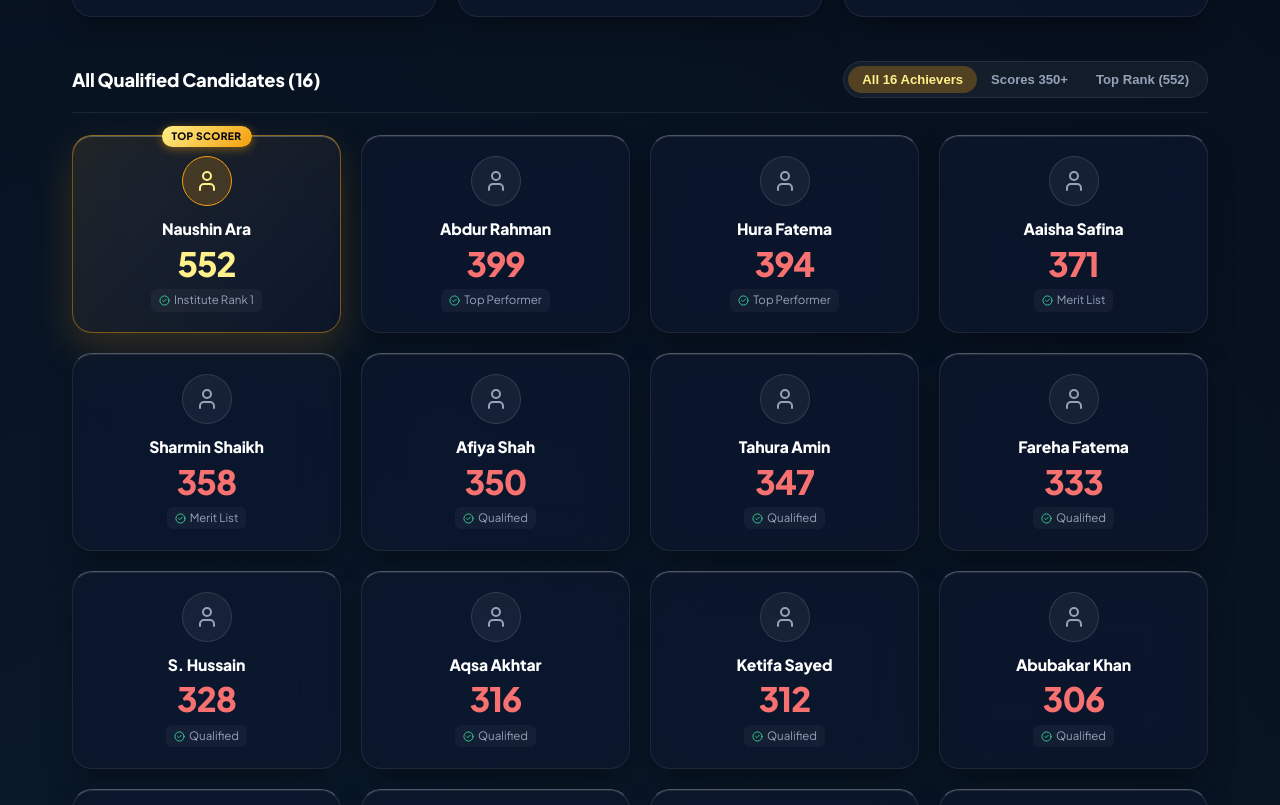
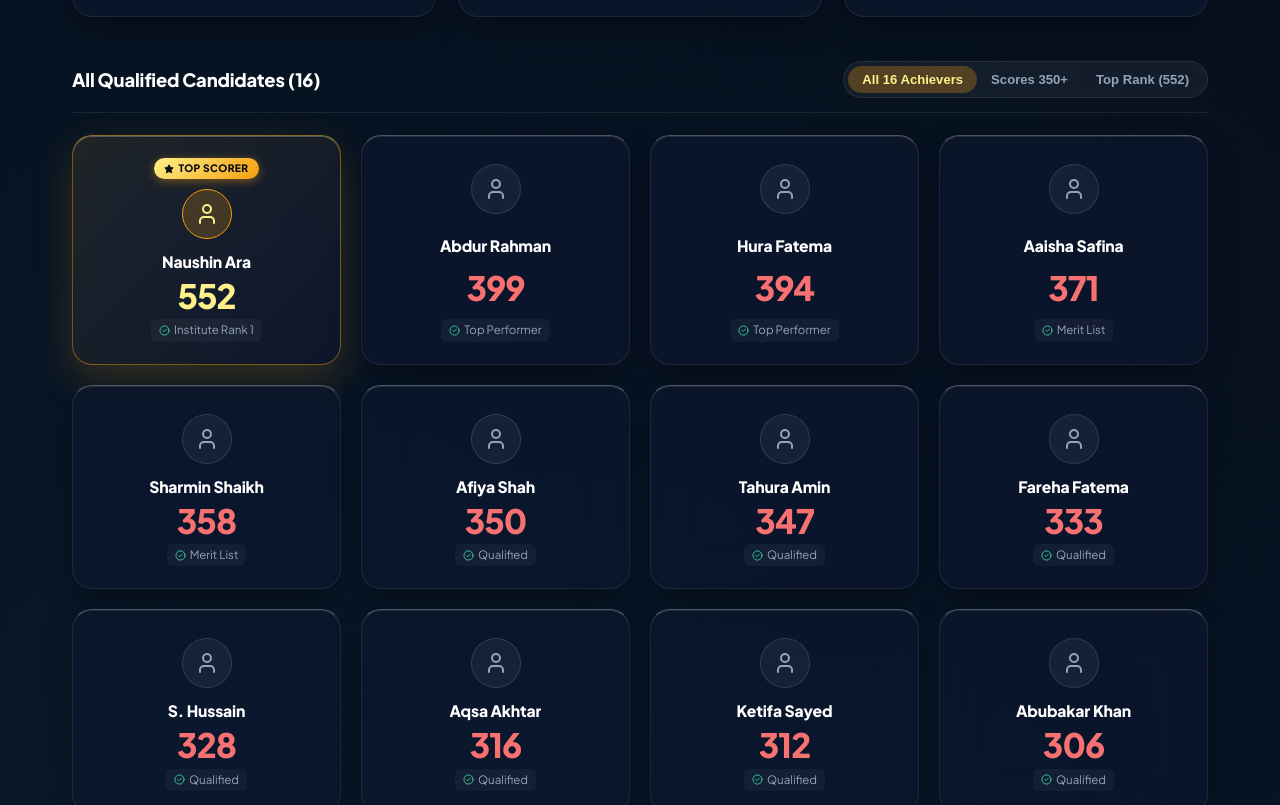
Before and after one commit to SayyedAquib/scimee, a React (Vite) app: page / in a window 1280 px wide. Shown: the part 1495-2300 px from the top of the page. Built offline with nearby package versions, Linux system fonts and the light colour scheme.

Commit message:
fix(ui): contain TOP SCORER badge inside student card and elevate navbar z-index

```diff
--- a/src/app/globals.css
+++ b/src/app/globals.css
@@ -152,7 +152,7 @@ body {
 .floating-navbar-wrapper {
   position: sticky;
   top: 14px;
-  z-index: 100;
+  z-index: 1000;
   width: 100%;
   padding: 0 16px;
   display: flex;
--- a/src/components/ToppersSection.jsx
+++ b/src/components/ToppersSection.jsx
@@ -231,18 +231,21 @@ export default function ToppersSection({ onOpenCallModal }) {
                 key={student.id}
                 className={isRank1 ? 'bento-card-gold' : 'bento-card'}
                 style={{
-                  padding: '20px 16px',
+                  padding: '22px 16px',
                   textAlign: 'center',
-                  borderRadius: '20px'
+                  borderRadius: '20px',
+                  display: 'flex',
+                  flexDirection: 'column',
+                  alignItems: 'center',
+                  justifyContent: 'space-between'
                 }}
               >
-                {/* Top Rank Pill */}
+                {/* Top Rank Pill - Contained inside card */}
                 {isRank1 && (
                   <div style={{
-                    position: 'absolute',
-                    top: '-10px',
-                    left: '50%',
-                    transform: 'translateX(-50%)',
+                    display: 'inline-flex',
+                    alignItems: 'center',
+                    gap: '4px',
                     background: 'linear-gradient(135deg, #fef08a 0%, #f59e0b 100%)',
                     color: '#030712',
                     fontSize: '0.64rem',
@@ -251,9 +254,11 @@ export default function ToppersSection({ onOpenCallModal }) {
                     borderRadius: 'var(--radius-pill)',
                     textTransform: 'uppercase',
                     letterSpacing: '0.04em',
-                    boxShadow: '0 2px 10px rgba(245, 158, 11, 0.45)'
+                    boxShadow: '0 2px 10px rgba(245, 158, 11, 0.45)',
+                    marginBottom: '10px'
                   }}>
-                    Top Scorer
+                    <Star size={10} fill="#030712" />
+                    <span>Top Scorer</span>
                   </div>
                 )}
 
@@ -262,7 +267,7 @@ export default function ToppersSection({ onOpenCallModal }) {
                   width: '50px',
                   height: '50px',
                   borderRadius: '50%',
-                  margin: '0 auto 10px',
+                  margin: isRank1 ? '0 auto 10px' : '6px auto 10px',
                   background: isRank1 ? 'rgba(245, 158, 11, 0.2)' : 'rgba(255, 255, 255, 0.05)',
                   display: 'flex',
                   alignItems: 'center',
@@ -281,6 +286,7 @@ export default function ToppersSection({ onOpenCallModal }) {
                   whiteSpace: 'nowrap',
                   overflow: 'hidden',
                   textOverflow: 'ellipsis',
+                  maxWidth: '100%',
                   letterSpacing: '-0.01em'
                 }}>
                   {student.name}
```
